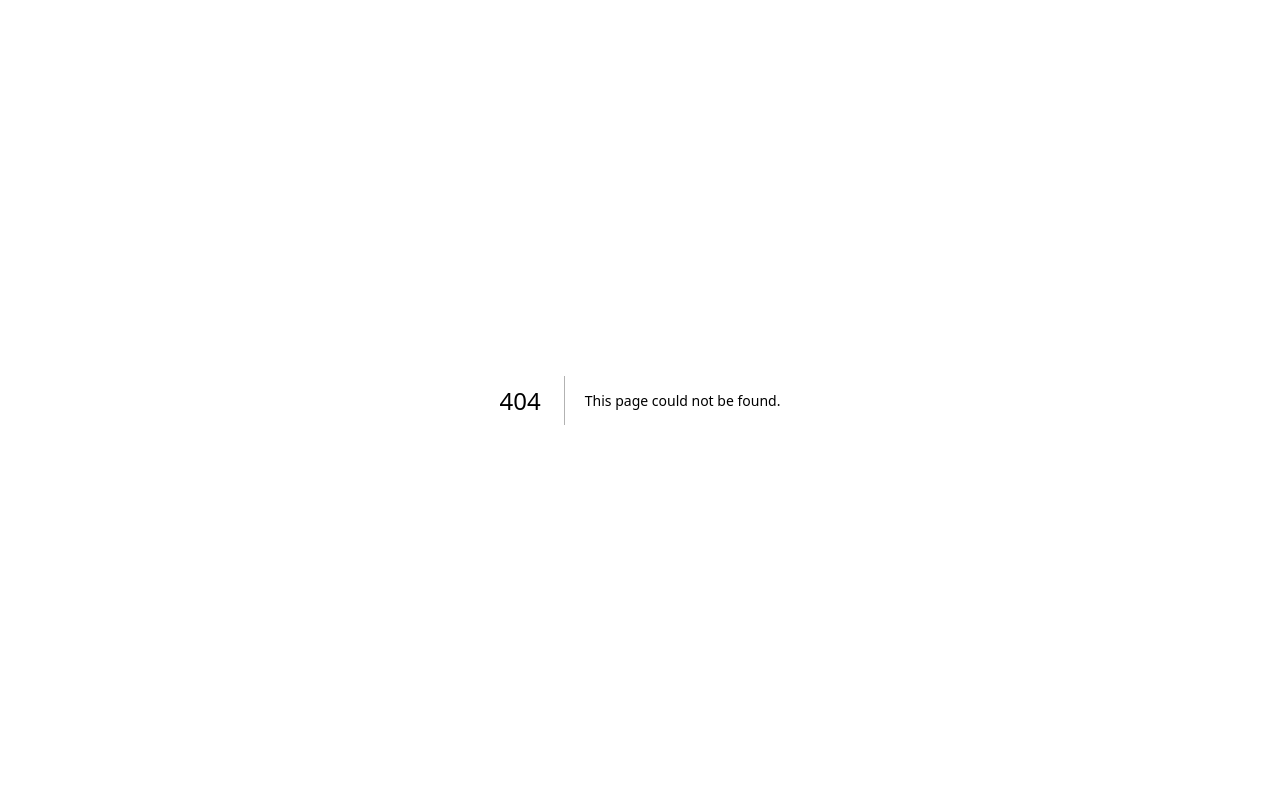
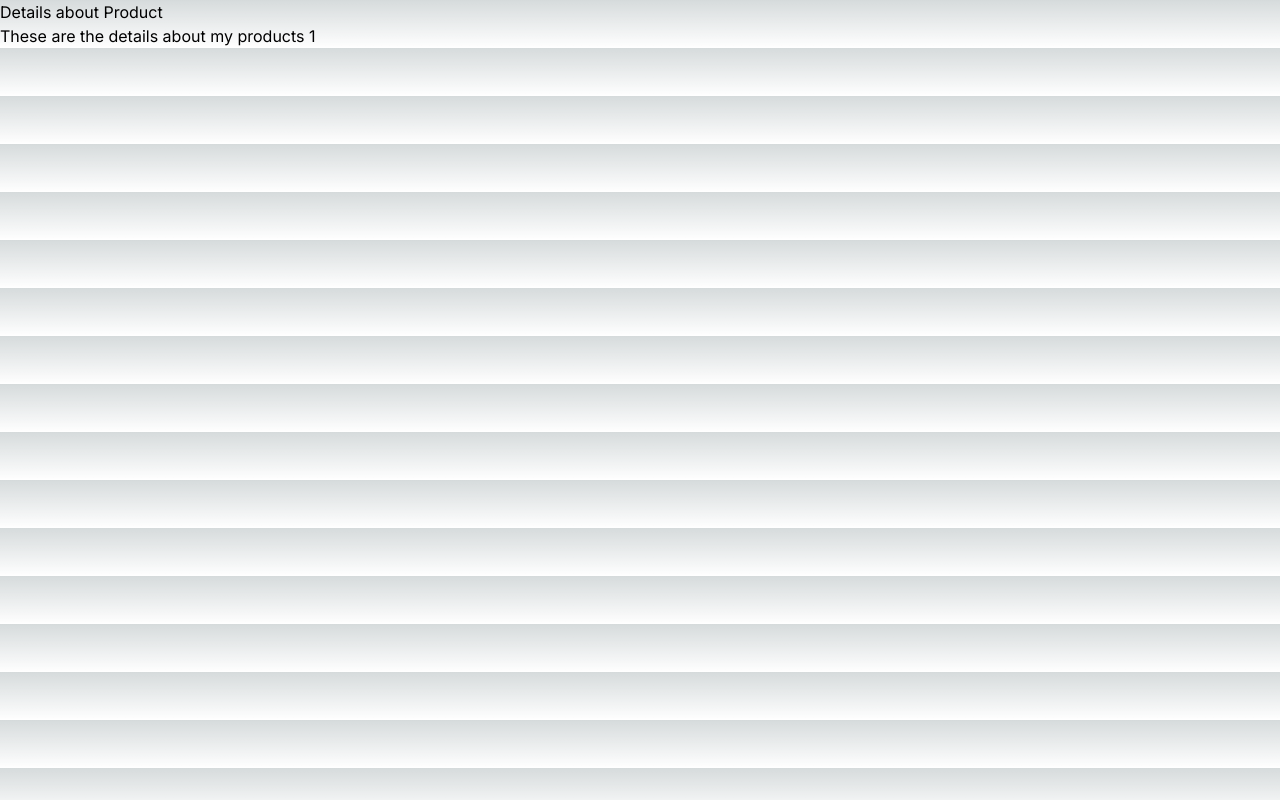
Before and after one commit to Plouis53/mental-health-website, a Next.js app: page /products/1 in a window 1280 px wide. Before the commit this address had no page. Built offline with nearby package versions, Linux system fonts and the light colour scheme.

Commit message:
added dynamic routes

```diff
--- /dev/null
+++ b/src/app/products/[productsId]/page.tsx
@@ -0,0 +1,12 @@
+export default function ProductDetails({
+  params,
+}: {
+  params: { productsId: string };
+}) {
+  return (
+    <div>
+      <h1>Details about Product </h1>
+      <p>These are the details about my products {params.productsId}</p>
+    </div>
+  );
+}
```
